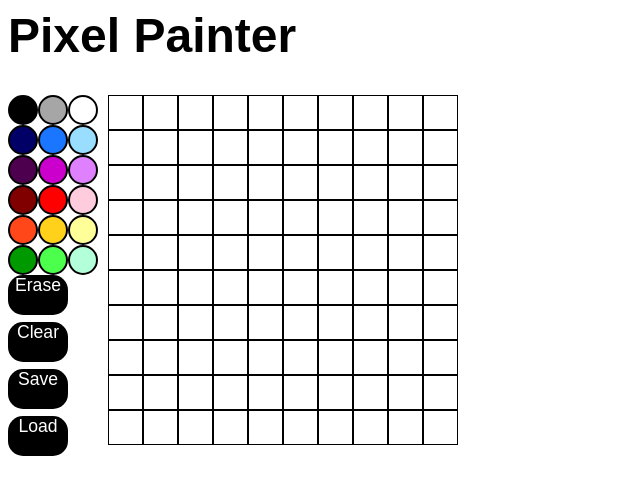
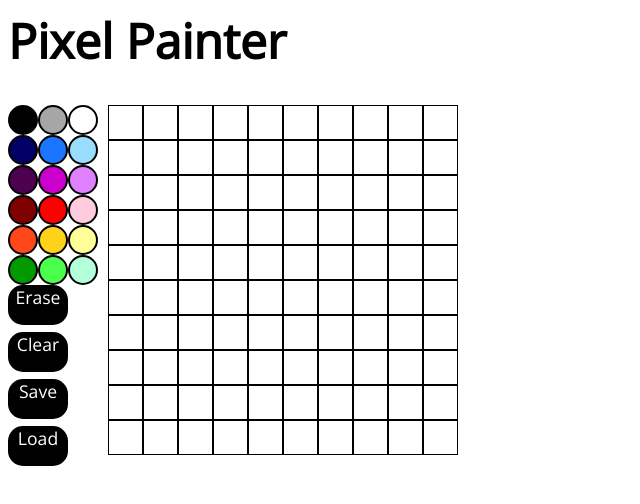
Before and after one commit to KaleyKrim/KaleyKrim.github.io, a website: page pixelPainter.html in a window 1280 px wide. Shown: the whole page, without its empty margins (0-640 px from the left). Drawn offline with nearby package versions, Linux system fonts and the light colour scheme.

Commit message:
arial to open sans

```diff
--- a/css/PixelPainter.css
+++ b/css/PixelPainter.css
@@ -1,5 +1,6 @@
 body{
   font-size: 16px;
+  font-family: 'Open Sans', sans-serif;
 }
 
 .rowpixel{
@@ -9,7 +10,6 @@ body{
 
 h1{
   color: black;
-  font-family: arial;
   font-size: 300%;
 }
 
@@ -48,7 +48,6 @@ h1{
   font-size: 110%;
   cursor:pointer;
   color: white;
-  font-family: 'Quicksand', sans-serif;
   background-color: black;
   border-radius: 15px;
   height: 40px;
--- a/css/styles.css
+++ b/css/styles.css
@@ -1,4 +1,5 @@
 body {
+  font-family: 'Open Sans', sans-serif;
   font-size: 16px;
 }
 
--- a/pixelPainter.html
+++ b/pixelPainter.html
@@ -1,5 +1,6 @@
 <html>
   <head>
+    <link href="https://fonts.googleapis.com/css?family=Open+Sans" rel="stylesheet">
     <link href="css/PixelPainter.css" rel="stylesheet" media="screen" />
   <meta name="viewport" content="width=device-width, initial-scale=1">
    <title>Pixel Painter</title>
```
Also changed, not shown: index.html (+1 -0 lines).
